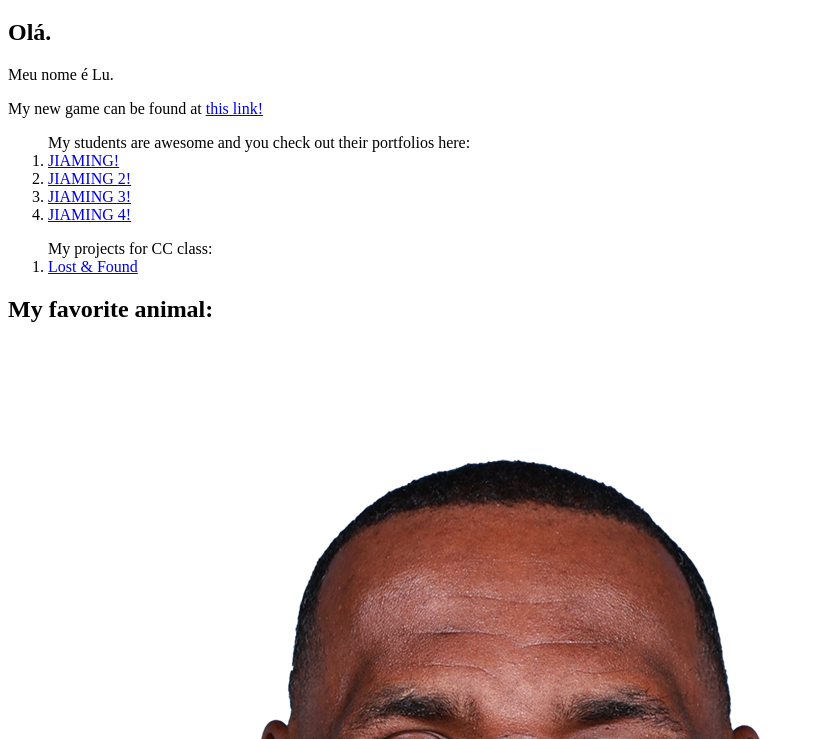
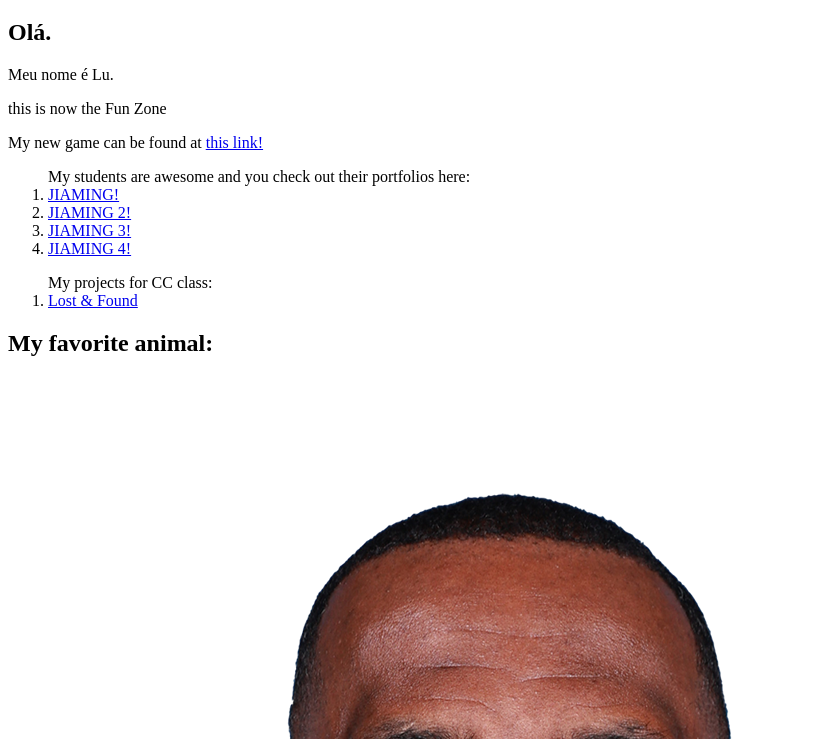
Before and after one commit to lcivita/inClass_githubTest, a plain HTML site: page index.html in a window 1280 px wide. Shown: the part 61-800 px from the top of the page, without its empty margins (0-815 px from the left). Drawn offline with Linux system fonts and the light colour scheme.

Commit message:
Made this the fun zone

```diff
--- a/index.html
+++ b/index.html
@@ -24,6 +24,7 @@
         <h2>Olá.</h2>
 
         <p>Meu nome é Lu.</p>
+        <p>this is now the Fun Zone</p>
 
         <p>
             My new game can be found at
```
